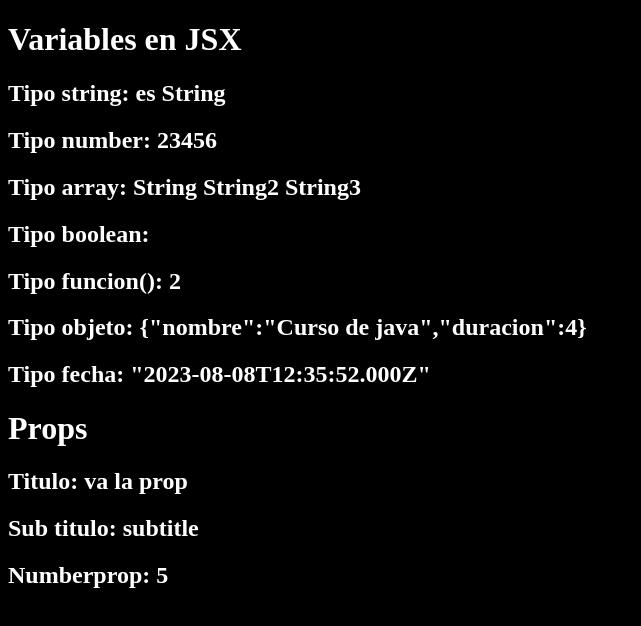
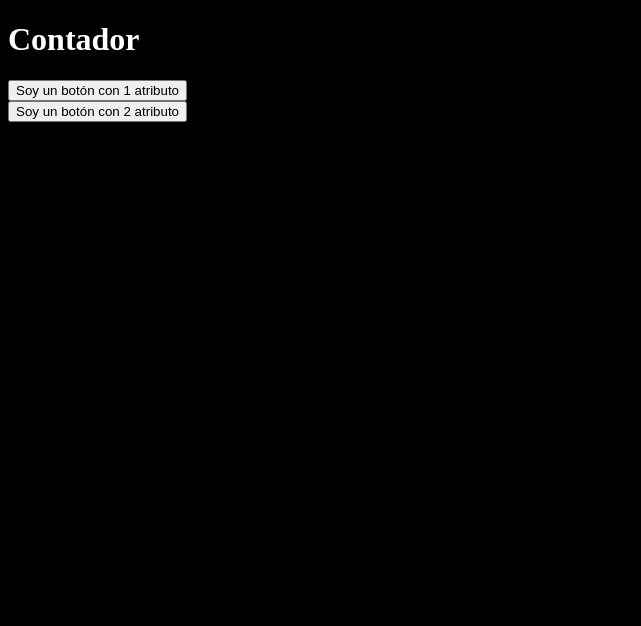
Before and after one commit to Vallejos1797/AppModel, a React (Vite) app: page / in a window 1280 px wide. Shown: the top 626 px of the page, without its empty margins (0-641 px from the left). Built offline with nearby package versions, Linux system fonts and the light colour scheme.

Commit message:
[Abraham]:render components and how managements events.

```diff
--- a/package.json
+++ b/package.json
@@ -10,6 +10,7 @@
     "preview": "vite preview"
   },
   "dependencies": {
+    "prop-types": "^15.8.1",
     "react": "^18.2.0",
     "react-dom": "^18.2.0"
   },
--- /dev/null
+++ b/src/CountApp.jsx
@@ -0,0 +1,50 @@
+import PropTypes from 'prop-types';
+
+
+const handleClickOneAttribute = (event) => {
+    console.log('es un botón presionado', event);
+};
+
+const handleClickOneMoreAttribute = (event, arg) => {
+    console.log('es un botón presionado', event);
+    console.log('con arg', arg);
+};
+
+const Button = ({ numberAttributes }) => {
+    const handleButtonClick = (event) => {
+        if (numberAttributes > 1) {
+            handleClickOneMoreAttribute(event, 'otros');
+        } else {
+            handleClickOneAttribute(event);
+        }
+    };
+
+    return (
+        <button onClick={handleButtonClick}>
+            Soy un botón con {numberAttributes} atributo
+        </button>
+    );
+};
+Button.propTypes = {
+    numberAttributes: PropTypes.number.isRequired,
+};
+
+function CountApp() {
+    return (
+        <>
+            <h1>Contador</h1>
+
+            <Button numberAttributes={1}>
+
+            </Button>
+            <br/>
+            <Button  numberAttributes={2}>
+
+            </Button>
+        </>
+
+
+    )
+}
+
+export default CountApp
--- a/src/main.jsx
+++ b/src/main.jsx
@@ -1,10 +1,14 @@
 import React from 'react'
 import ReactDOM from 'react-dom/client'
 import FirstComponent from "./FirstComponent.jsx";
+import CountApp from "./CountApp.jsx";
 import './styles.css'
 
 ReactDOM.createRoot(document.getElementById('root')).render(
     <React.StrictMode>
-        <FirstComponent title='va la prop' subtitle='subtitle' numberprop={4}></FirstComponent>
+        <CountApp>
+
+        </CountApp>
+        {/*<FirstComponent title='va la prop' subtitle='subtitle' numberprop={4}></FirstComponent>*/}
     </React.StrictMode>,
 )
```
Also changed, not shown: 1 other file (tests, documents, lock files or other folders).
